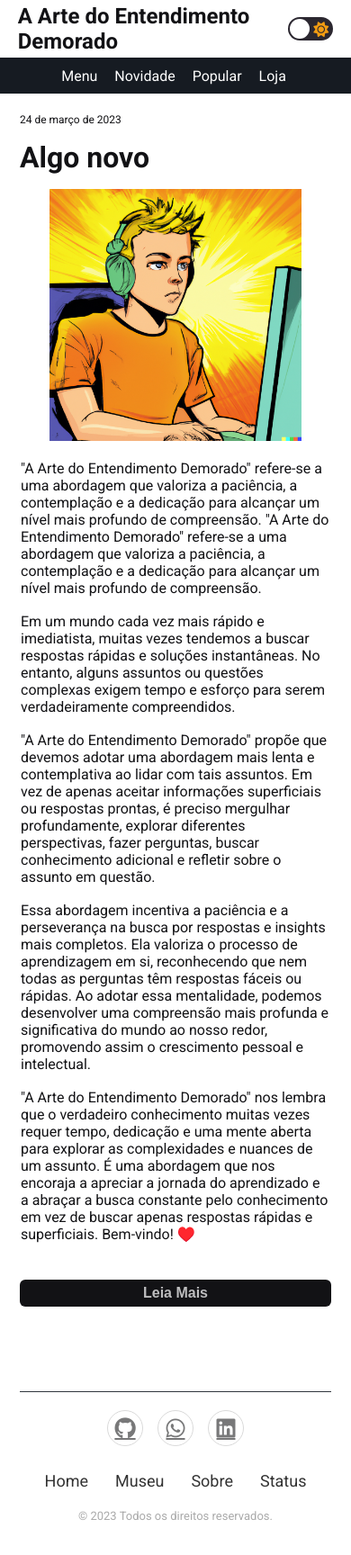
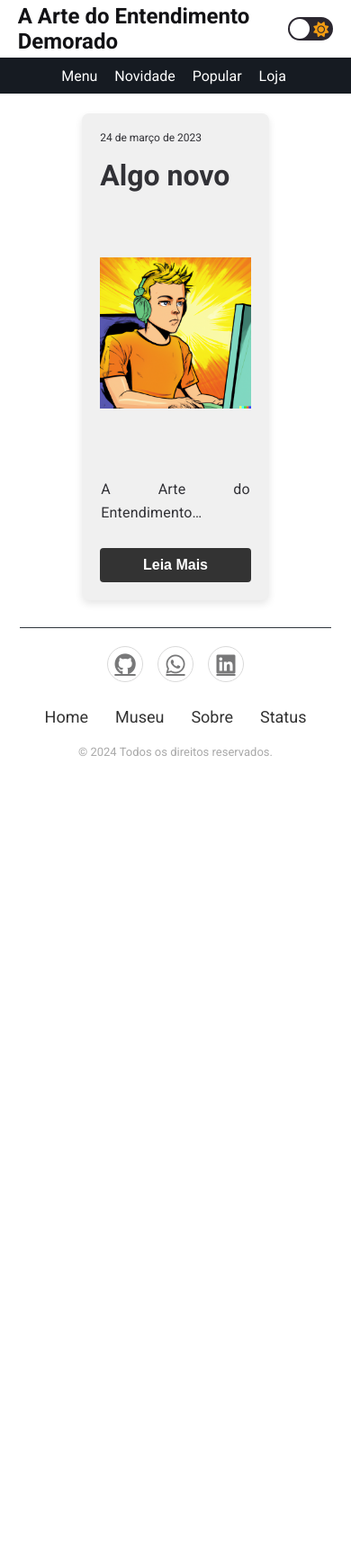
Before and after one commit to Danielalveslira/Blog, a plain HTML site: page index.html in a window 390 px wide. Shown: the whole page at 90% size. After the commit the page ends 896 px from the top, so only its background shows below. Drawn offline with Linux system fonts and the light colour scheme; a web font is replaced by a local one.

Commit message:
update all `files`

```diff
--- /dev/null
+++ b/css/leiaMais.css
@@ -0,0 +1,60 @@
+.container {
+  width: 60%;
+  margin: 0 auto;
+  padding: 20px;
+  background-color: var(--bg-color);
+  color: var(--text-color);
+  border-radius: 8px;
+  box-shadow: 0 4px 8px rgba(0, 0, 0, 0.1);
+  transition: background-color 0.3s, color 0.3s;
+}
+
+.container .conteudo p {
+  margin-bottom: 17px;
+  line-height: 1.6;
+  letter-spacing: 0.2px;
+  text-align: justify;
+}
+
+.conteudo {
+  overflow: hidden;
+  display: -webkit-box;
+  -webkit-box-orient: vertical;
+  -webkit-line-clamp: 2;
+  transition: all 0.5s ease;
+}
+
+.conteudo.expandido {
+  display: block;
+}
+
+#toggleButton {
+  margin-top: 10px;
+  padding: 10px 15px;
+  background-color: var(--button-bg-color);
+  color: var(--button-text-color);
+  border: none;
+  border-radius: 4px;
+  cursor: pointer;
+  transition: background-color 0.3s, color 0.3s;
+}
+
+#toggleButton:hover {
+  background-color: var(--button-hover-bg-color);
+}
+
+:root {
+  --bg-color: #f0f0f0;
+  --text-color: #333;
+  --button-bg-color: #333;
+  --button-text-color: white;
+  --button-hover-bg-color: #555;
+}
+
+body.dark {
+  --bg-color: #1e1e1e;
+  --text-color: #f5f5f5;
+  --button-bg-color: #444;
+  --button-text-color: #f5f5f5;
+  --button-hover-bg-color: #666;
+}
--- a/css/style.css
+++ b/css/style.css
@@ -1,4 +1,4 @@
-@import url('https://fonts.googleapis.com/css?family=Muli&display=swap');
+@import url("https://fonts.googleapis.com/css?family=Muli&display=swap");
 
 * {
   margin: 0;
@@ -7,7 +7,7 @@
 }
 body {
   color: #eaeaea;
-  font-family: 'Roboto', sans-serif;
+  font-family: "Roboto", sans-serif;
   height: 100vh;
   transition: background 0.2s linear;
 }
@@ -36,14 +36,14 @@ header {
 /* links do cabeçalho */
 .header-ul {
   display: flex;
-  justify-content:  space-between;
+  justify-content: space-between;
   align-items: center;
   list-style: none;
   width: 65%;
   height: 100%;
 }
 
-.header-ul li{
+.header-ul li {
   display: flex;
   justify-content: center;
   align_items: center;
@@ -51,14 +51,14 @@ header {
   height: 100%;
 }
 
-.header-ul li:hover{
+.header-ul li:hover {
   background: var(--dark-mode-word);
 }
 
 .header-ul a {
   display: flex;
   justify-content: center;
-  align-items:center;
+  align-items: center;
   text-decoration: none;
   color: white;
   width: 100%;
@@ -67,7 +67,6 @@ header {
 
 /* CONTEUDO PRINCIPAL DA PAGINA */
 main {
-  padding: 64px;
   overflow-y: scroll;
   overflow-y: visible;
   padding: 22px;
@@ -102,7 +101,7 @@ main p {
   color: var(--dark-mode-word);
 }
 
-#button {
+#toggleButton {
   border: none;
   padding: 6px;
   border-radius: 6px;
@@ -112,12 +111,13 @@ main p {
   font-weight: bold;
   cursor: pointer;
   font-size: 16px;
-    transition: all 0.5s ease-in-out;}
+  transition: all 0.5s ease-in-out;
+}
 
 /* BOTÃO DARK MODE */
 
 .label {
-  background-color: #2B2730;
+  background-color: #2b2730;
   border-radius: 50px;
   cursor: pointer;
 
@@ -174,9 +174,9 @@ main p {
 
 /* Cores dark/light mode  */
 :root {
-  --dark-mode-word: #121215;
+  --dark-mode-word: #313136;
   --light-mode-word: #bebebf;
-  --strong-white: #F6F1F1;
+  --strong-white: #f6f1f1;
 }
 :root {
   font-size: 16px;
@@ -217,12 +217,12 @@ body.dark main p {
 body.dark .footer ul li {
   color: var(--strong-white);
 }
-body.dark #button {
+body.dark #toggleButton {
   background-color: var(--strong-white);
-  color: var(--dark-mode-word)
+  color: var(--dark-mode-word);
 }
 body.dark .label {
-  background-color: #2B2A4C;
+  background-color: #2b2a4c;
 }
 
 /* Tamanho das fotos no main */
@@ -232,7 +232,6 @@ body.dark .label {
   object-fit: contain;
   border-radius: 4px;
 }
-
 
 /* Rodapé */
 .footer {
@@ -315,9 +314,7 @@ body.dark .label {
   border-top: 1px solid rgb(48, 54, 61);
 }
 
-
 @media (max-width: 800px) {
-
   main {
     width: 100vw;
     flex-direction: column;
@@ -328,7 +325,6 @@ body.dark .label {
     padding: 32px 100px;
     flex-direction: column;
   }
-
 }
 
 @media (max-width: 800px) {
@@ -344,7 +340,6 @@ body.dark .label {
   .header-ul li {
     margin-right: 19px;
   }
-
 }
 
 @media (max-width: 320px) {
--- a/index.html
+++ b/index.html
@@ -1,27 +1,33 @@
 <!DOCTYPE html>
 <html lang="pt-br">
-
   <head>
-  <meta charset="UTF-8">
-  <meta http-equiv="X-UA-Compatible" content="IE=edge">
-  <meta name="viewport" content="width=device-width, initial-scale=1.0">
-  <link rel="preconnect" href="https://fonts.googleapis.com">
-  <link rel="preconnect" href="https://fonts.gstatic.com" crossorigin>
-  <link href="https://fonts.googleapis.com/css2?family=Roboto:wght@400;700&display=swap" rel="stylesheet">
-  <link rel="icon" type="image/png" href="./assets/logo1.png">
-  <link rel="stylesheet" href="./css/style.css">
-  <link rel="stylesheet" href="https://cdnjs.cloudflare.com/ajax/libs/font-awesome/6.4.0/css/all.min.css"
+    <meta charset="UTF-8" />
+    <meta http-equiv="X-UA-Compatible" content="IE=edge" />
+    <meta name="viewport" content="width=device-width, initial-scale=1.0" />
+    <link rel="preconnect" href="https://fonts.googleapis.com" />
+    <link rel="preconnect" href="https://fonts.gstatic.com" crossorigin />
+    <link
+      href="https://fonts.googleapis.com/css2?family=Roboto:wght@400;700&display=swap"
+      rel="stylesheet"
+    />
+    <link rel="icon" type="image/png" href="./assets/logo1.png" />
+    <link rel="stylesheet" href="./css/style.css" />
+    <link
+      rel="stylesheet"
+      href="https://cdnjs.cloudflare.com/ajax/libs/font-awesome/6.4.0/css/all.min.css"
       integrity="sha512-iecdLmaskl7CVkqkXNQ/ZH/XLlvWZOJyj7Yy7tcenmpD1ypASozpmT/E0iPtmFIB46ZmdtAc9eNBvH0H/ZpiBw=="
-    crossorigin="anonymous" referrerpolicy="no-referrer" />
+      crossorigin="anonymous"
+      referrerpolicy="no-referrer"
+    />
+    <link rel="stylesheet" href="./css/leiaMais.css" />
     <title>A Arte do Entendimento Demorado</title>
   </head>
 
   <body>
-
     <div id="title">
       <h1>A Arte do Entendimento Demorado</h1>
       <div class="manha-noite">
-      <input type="checkbox" class="checkbox" id="chk">
+        <input type="checkbox" class="checkbox" id="chk" />
         <label class="label" for="chk">
           <i class="fas fa-moon"></i>
           <i class="fas fa-sun"></i>
@@ -32,21 +38,10 @@
 
     <header class="header">
       <ul class="header-ul">
-      <li>
-        <a target="blank" href="">Menu</a>
-      </li>
-
-      <li>
-        <a target="blank" href="#">Novidade</a>
-      </li>
-
-      <li>
-        <a target="blank" href="#">Popular</a>
-      </li>
-
-      <li>
-        <a target="blank" href="#">Loja</a>
-      </li>
+        <li><a target="blank" href="">Menu</a></li>
+        <li><a target="blank" href="#">Novidade</a></li>
+        <li><a target="blank" href="#">Popular</a></li>
+        <li><a target="blank" href="#">Loja</a></li>
       </ul>
     </header>
 
@@ -54,74 +49,55 @@
       <div class="container">
         <small>24 de março de 2023</small>
         <h1>Algo novo</h1>
+
         <div>
-        <img class="img" src="./assets/logo1.png" alt="Apresentação">
-      </div>
-      <p>
-        "A Arte do Entendimento Demorado" refere-se a uma abordagem que valoriza a paciência, a contemplação e a
-        dedicação para alcançar um nível mais profundo de compreensão.
-        "A Arte do Entendimento Demorado" refere-se a uma abordagem que valoriza a paciência, a contemplação e a
-        dedicação para alcançar um nível mais profundo de compreensão.
-      </p>
-      <p>
-        Em um mundo cada vez mais rápido e imediatista, muitas vezes tendemos a buscar respostas rápidas e soluções
-        instantâneas. No entanto, alguns assuntos ou questões complexas exigem tempo e esforço para serem
-        verdadeiramente compreendidos.
-      <p>
-        "A Arte do Entendimento Demorado" propõe que devemos adotar uma abordagem mais lenta e contemplativa ao lidar
-        com tais assuntos. Em vez de apenas aceitar informações superficiais ou respostas prontas, é preciso mergulhar
-        profundamente, explorar diferentes perspectivas, fazer perguntas, buscar conhecimento adicional e refletir sobre
-        o assunto em questão.
-      </p>
-      <p>
-        Essa abordagem incentiva a paciência e a perseverança na busca por respostas e insights mais completos. Ela
-        valoriza o processo de aprendizagem em si, reconhecendo que nem todas as perguntas têm respostas fáceis ou
-        rápidas. Ao adotar essa mentalidade, podemos desenvolver uma compreensão mais profunda e significativa do mundo
-        ao nosso redor, promovendo assim o crescimento pessoal e intelectual.
-      </p>
-      <p>
-        "A Arte do Entendimento Demorado" nos lembra que o verdadeiro conhecimento muitas vezes requer tempo, dedicação
-        e uma mente aberta para explorar as complexidades e nuances de um assunto. É uma abordagem que nos encoraja a
-        apreciar a jornada do aprendizado e a abraçar a busca constante pelo conhecimento em vez de buscar apenas
-        respostas rápidas e superficiais. Bem-vindo! ♥️
-      </p>
-      </p>
-      <button id="button" onclick="ReadMore()">Leia Mais</button>
+          <img class="img" src="./assets/logo1.png" alt="Apresentação" />
         </div>
 
-    <!-- Rodapé -->
+        <div class="conteudo">
+          <p>
+            A Arte do Entendimento Demorado refere-se a uma abordagem que
+            valoriza a paciência, a contemplação e a dedicação para alcançar um
+            nível mais profundo de compreensão.
+          </p>
+
+          <p>
+            Em um mundo cada vez mais rápido e imediatista, muitas vezes
+            tendemos a buscar respostas rápidas e soluções instantâneas. No
+            entanto, alguns assuntos ou questões complexas exigem tempo e
+            esforço para serem verdadeiramente compreendidos.
+          </p>
+        </div>
+
+        <button id="toggleButton">Leia Mais</button>
+      </div>
+
       <div class="footer">
         <div class="footer-line"></div>
         <div class="social">
-        <a target="blank" href="https://github.com/Danielalveslira"><i class="fab fa-github"></i></a>
-        <a target="_blank" href="https://wa.me/5584996550186"><i class="fab fa-whatsapp"></i></a>
-        <a target="blank" href="https://www.linkedin.com/in/dnllira"><i class="fab fa-linkedin"></i></a>
+          <a target="blank" href="https://github.com/Danielalveslira">
+            <i class="fab fa-github"></i
+          ></a>
+          <a target="_blank" href="https://wa.me/5584996550186">
+            <i class="fab fa-whatsapp"></i
+          ></a>
+          <a target="blank" href="https://www.linkedin.com/in/dnllira">
+            <i class="fab fa-linkedin"></i
+          ></a>
         </div>
 
         <ul class="footer-list">
-        <li>
-          <a target="blank" href="">Home</a>
-        </li>
+          <li><a target="blank" href="">Home</a></li>
+          <li><a target="blank" href="#">Museu</a></li>
+          <li><a target="blank" href="#">Sobre</a></li>
+          <li><a target="blank" href="#">Status</a></li>
+        </ul>
 
-        <li>
-          <a target="blank" href="#">Museu</a>
-        </li>
-
-        <li>
-          <a target="blank" href="#">Sobre</a>
-        </li>
-
-        <li>
-          <a target="blank" href="#">Status</a>
-        </li>
-      </ul>
-      <p class="copyright">
-        &#169;
-        2023 Todos os direitos reservados.
-      </p>
+        <p class="copyright">&#169; 2024 Todos os direitos reservados.</p>
       </div>
     </main>
+
+    <script src="./script.js/leiaMais.js"></script>
     <script src="./script.js/script.js"></script>
   </body>
-
 </html>
--- /dev/null
+++ b/script.js/leiaMais.js
@@ -0,0 +1,16 @@
+const toggleButton = document.getElementById('toggleButton');
+const conteudo = document.querySelector('.conteudo');
+
+let expandido = false;
+
+toggleButton.addEventListener('click', () => {
+  expandido = !expandido; // Alterna o estado
+
+  if (expandido) {
+    conteudo.classList.add('expandido'); // Expande o conteúdo
+    toggleButton.textContent = 'Minimizar';
+  } else {
+    conteudo.classList.remove('expandido'); // Minimiza para 2 linhas
+    toggleButton.textContent = 'Leia Mais';
+  }
+});
```
Also changed, not shown: script.js/script.js (+1 -25 lines). Lines whose indentation alone changed are shown as unchanged.
